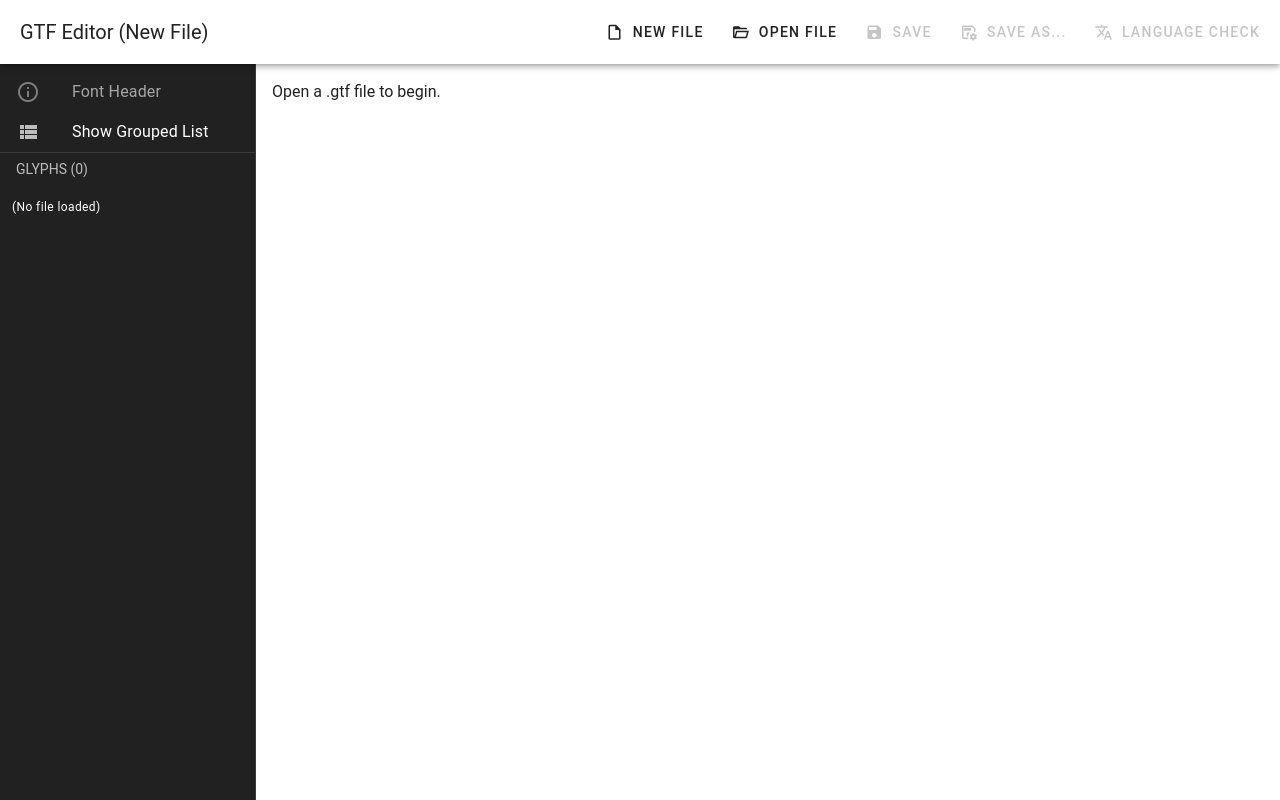
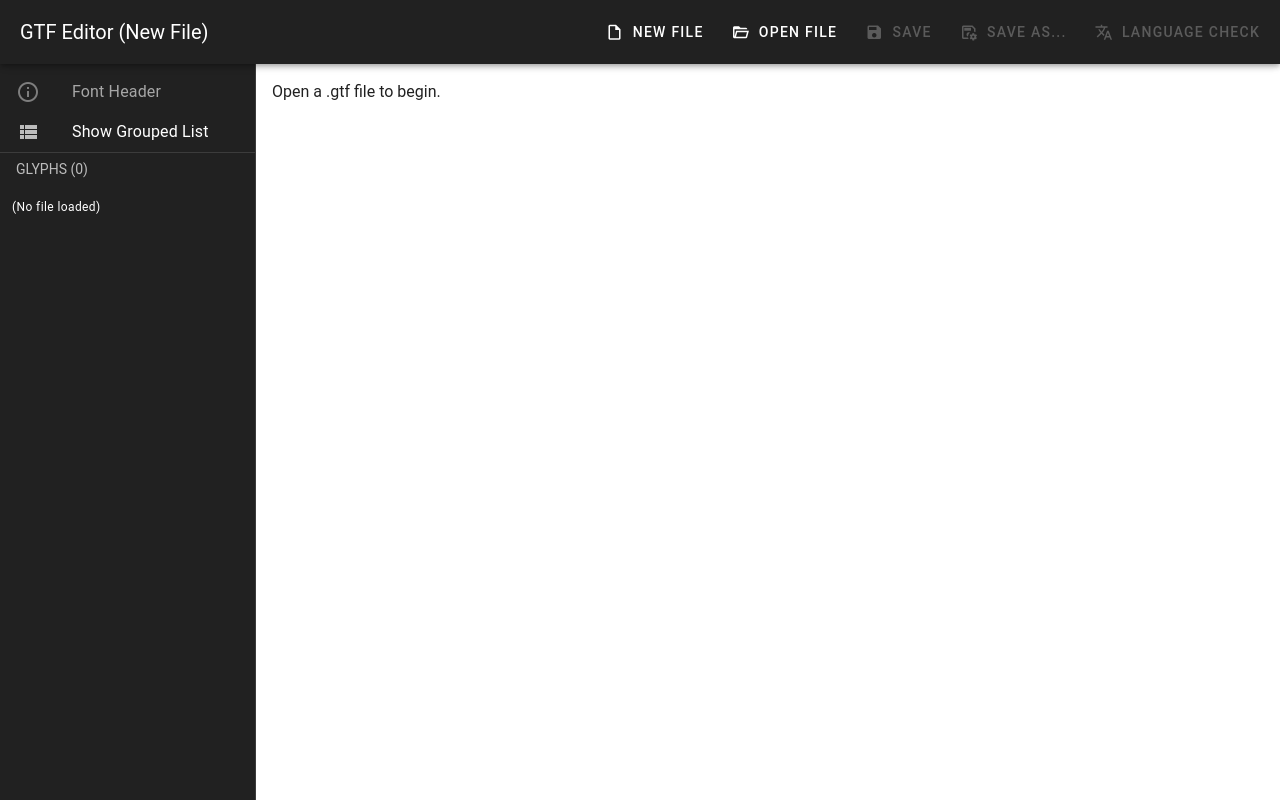
Before and after one commit to mdrska80/gtf-editor, a Vue app: page / in a window 1280 px wide. Built offline with nearby package versions, Linux system fonts and the light colour scheme.

Commit message:
feat(ui): Update app bar theme to dark for improved visibility

```diff
--- a/src/App.vue
+++ b/src/App.vue
@@ -631,7 +631,7 @@ function toggleSidebarView() {
 
 <template>
   <v-app id="inspire">
-    <v-app-bar>
+    <v-app-bar theme="dark">
       <v-app-bar-title>
         GTF Editor
         {{ gtfData?.header?.font_name ? `- ${gtfData.header.font_name}` : '' }}
```
